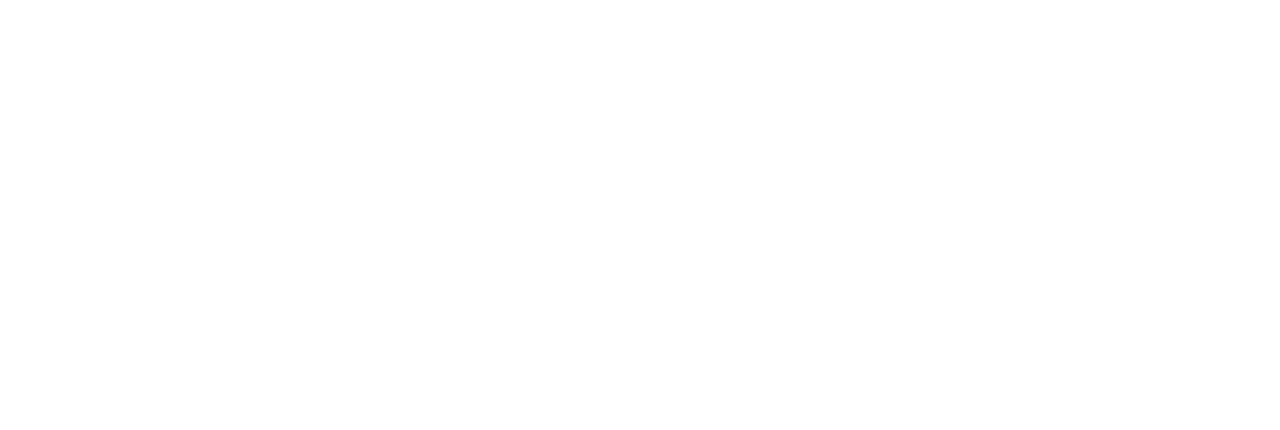
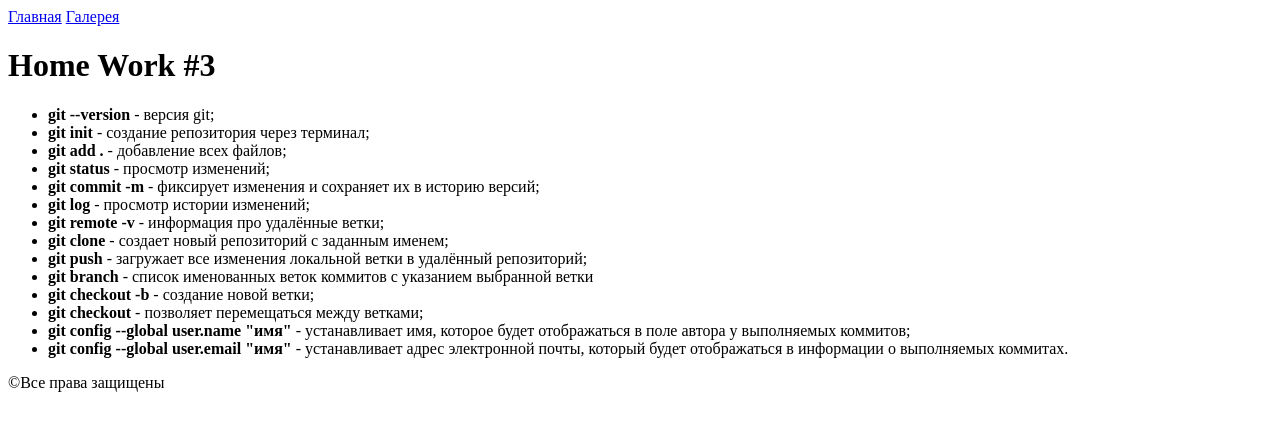
Before and after one commit to Harmarchuk/Front_End_Basic_Hillel, a plain HTML site: page index.html in a window 1280 px wide. Drawn offline with Linux system fonts and the light colour scheme.

Commit message:
add image folder, gallery.html, list with git commands in index.html

```diff
--- a/index.html
+++ b/index.html
@@ -1,14 +1,43 @@
 <!DOCTYPE html>
 <html lang="ru">
+
 <head>
 	<meta charset="UTF-8">
 	<meta http-equiv="X-UA-Compatible" content="IE=edge">
 	<meta name="viewport" content="width=device-width, initial-scale=1.0">
-	<title>Home git statuswork #3</title>
+	<title>Home Work #3</title>
 </head>
+
 <body>
-	<header></header>
-	<main></main>
-	<footer></footer>
+	<header>
+		<nav>
+			<a href="./index.html">Главная</a>
+			<a href="./pages/gallery.html">Галерея</a>
+		</nav>
+	</header>
+	<main>
+		<h1>Home Work #3</h1>
+		<ul>
+			<li><b>git --version</b> - версия git;</li>
+			<li><b>git init</b> - создание репозитория через терминал;</li>
+			<li><b>git add .</b> - добавление всех файлов;</li>
+			<li><b>git status</b> - просмотр изменений;</li>
+			<li><b>git commit -m</b> - фиксирует изменения и сохраняет их в историю версий;</li>
+			<li><b>git log</b> - просмотр истории изменений;</li>
+			<li><b>git remote -v</b> - информация про удалённые ветки;</li>
+			<li><b>git clone</b> - создает новый репозиторий с заданным именем;</li>
+			<li><b>git push</b> - загружает все изменения локальной ветки в удалённый репозиторий;</li>
+			<li><b>git branch</b> - список именованных веток коммитов с указанием выбранной ветки</li>
+			<li><b>git checkout -b</b> - создание новой ветки;</li>
+			<li><b>git checkout</b> - позволяет перемещаться между ветками;</li>
+			<li><b>git config --global user.name "имя"</b> - устанавливает имя, которое будет отображаться в поле автора у
+				выполняемых коммитов;</li>
+			<li><b>git config --global user.email "имя"</b> - устанавливает адрес электронной почты, который будет
+				отображаться в
+				информации о выполняемых коммитах.</li>
+		</ul>
+	</main>
+	<footer>&#169;Все права защищены</footer>
 </body>
+
 </html>
```
